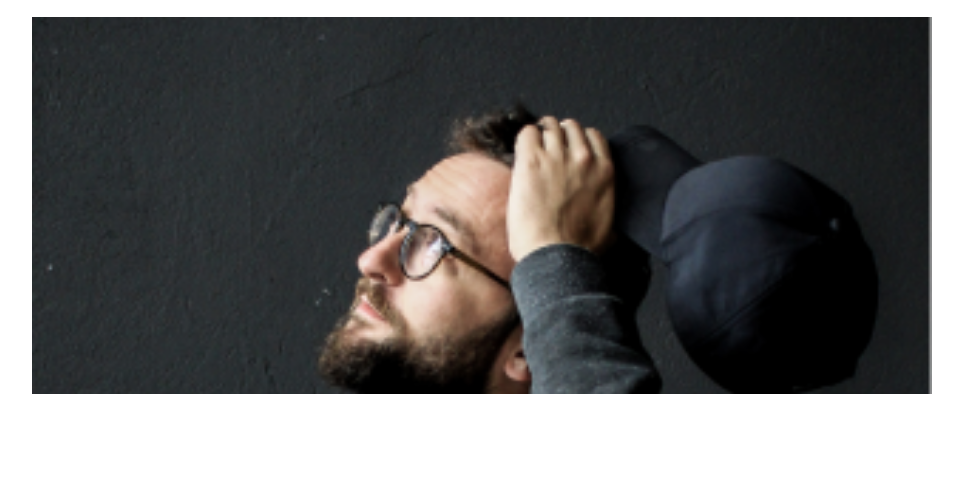
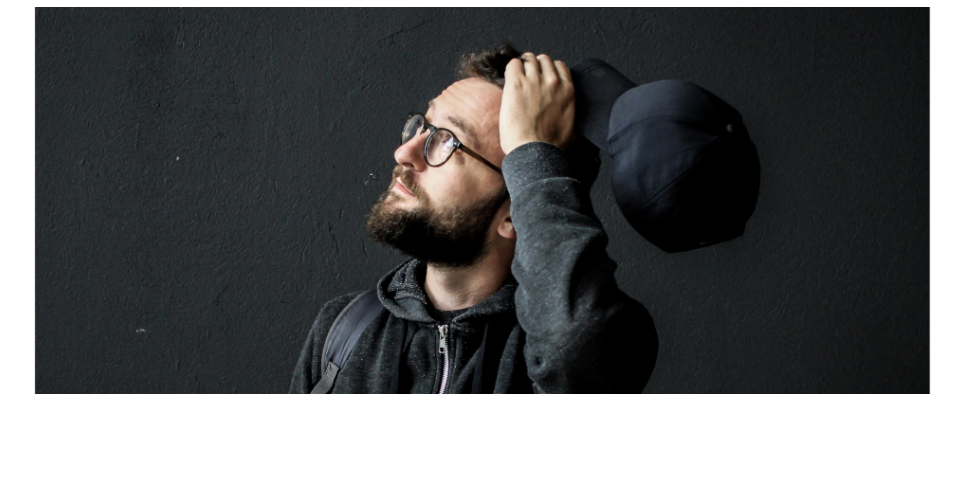
Before and after one commit to HowBoringAndSmall/first_layout, a plain HTML site: page index.html in a window 1280 px wide. Shown: the part 304-800 px from the top of the page, without its empty margins (158-1121 px from the left). Drawn offline with Linux system fonts and the light colour scheme.

Commit message:
little_changes

```diff
--- a/css/media.css
+++ b/css/media.css
@@ -70,6 +70,9 @@
     .img_man_changer{
         max-height: none;
     }
+    .img_man_changer img{
+        top: 0px;
+    }
 }
 @media screen and (min-width: 581px){
     .menu{
--- a/css/style.css
+++ b/css/style.css
@@ -482,14 +482,16 @@ body{
     width:100%;
 }
 .img_man_container{
+    overflow:hidden;
     padding:10px 20px 10px 20px;
     margin:auto;
     width: 100%;
     max-width:940px;
+    max-height:387px;
 }
-.img_man_changer{
-    max-height:387px;
-    overflow:hidden;
+.img_man_container img{
+    position: relative;
+    top: -40px;
 }
 .img_man_container img{
     width: 100%;
--- a/index.html
+++ b/index.html
@@ -68,9 +68,9 @@
 
         </div>
     </header>
-    <section class="wrapper img_man">
+    <section class="img_man">
         <div class="img_man_container img_man_changer">
-            <img src="./images/img_man.png" alt="Denis Novik">
+            <img src="./images/img_manS.jpg" alt="Denis Novik">
         </div>
     </section>
     <div class="about_me">
```
Also changed, not shown: images/BSPP2266.png (deleted), images/big_man.png (deleted), images/img_man.png (deleted), images/img_manS.jpg (added).
